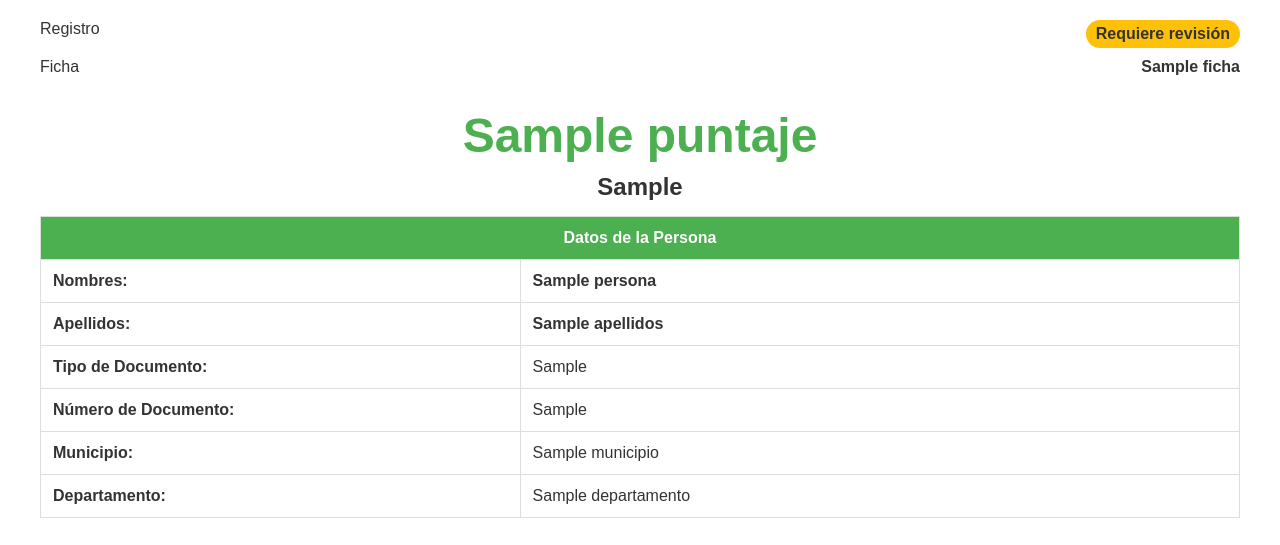
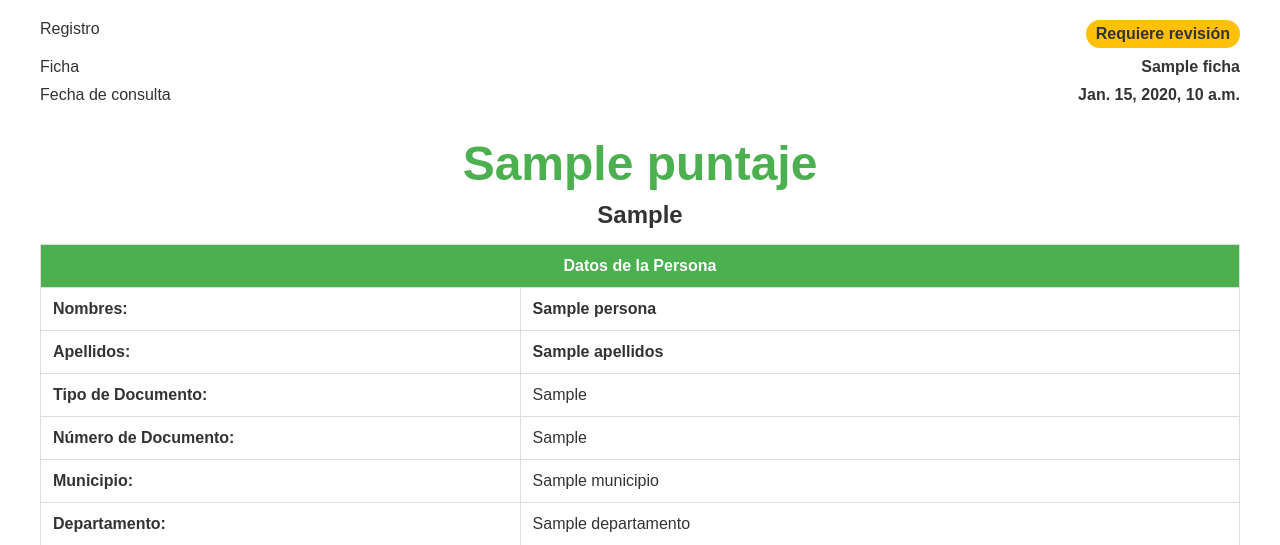
Before and after one commit to angeldev07/chatbot-sisben-api, a Django app: template sisben/templates/sisben.html in a window 1280 px wide. Shown: the part 107-652 px from the top of the page. Run offline with Django 5.2, Linux system fonts and the light colour scheme; the template is opened without the code that fills it: most values are stand-ins (such as "Sample title", 1, 10 or a date in 2020).

Commit message:
refactor: Agregado fecha de consulta al pdf del sisben y cambiado el mensaje de la lista de prediales

```diff
--- a/hacienda/utils/transformres.py
+++ b/hacienda/utils/transformres.py
@@ -3,7 +3,10 @@ import base64
 def formatmessage(prediales: list) -> str:
     message = ""
     for index, predial in enumerate(prediales):
-        message += f'*{index+1}*) {predial.split('-')[1]}DY_SALTO'
+        if index == 0:
+            message += f'*{index+1}*) {predial.split('-')[1]}DY_SALTO DY_SALTO'
+        else:
+            message += f' *{index+1}*) {predial.split('-')[1]}DY_SALTO DY_SALTO'
     return message
 
 def formatpredial(prediales: list) -> list:
--- a/sisben/templates/sisben.html
+++ b/sisben/templates/sisben.html
@@ -200,6 +200,14 @@
                             {{ sisben.ficha }}
                         </strong>
                     </div>
+                    <div class="item">
+                        <span>Fecha de consulta</span>
+                        <strong>
+                            {{ sisben.fecha_consulta }}
+                        </strong>
+                    </div>
+
+                    </div>
                 </div>
 
                 <div class="sisben-info">
```
